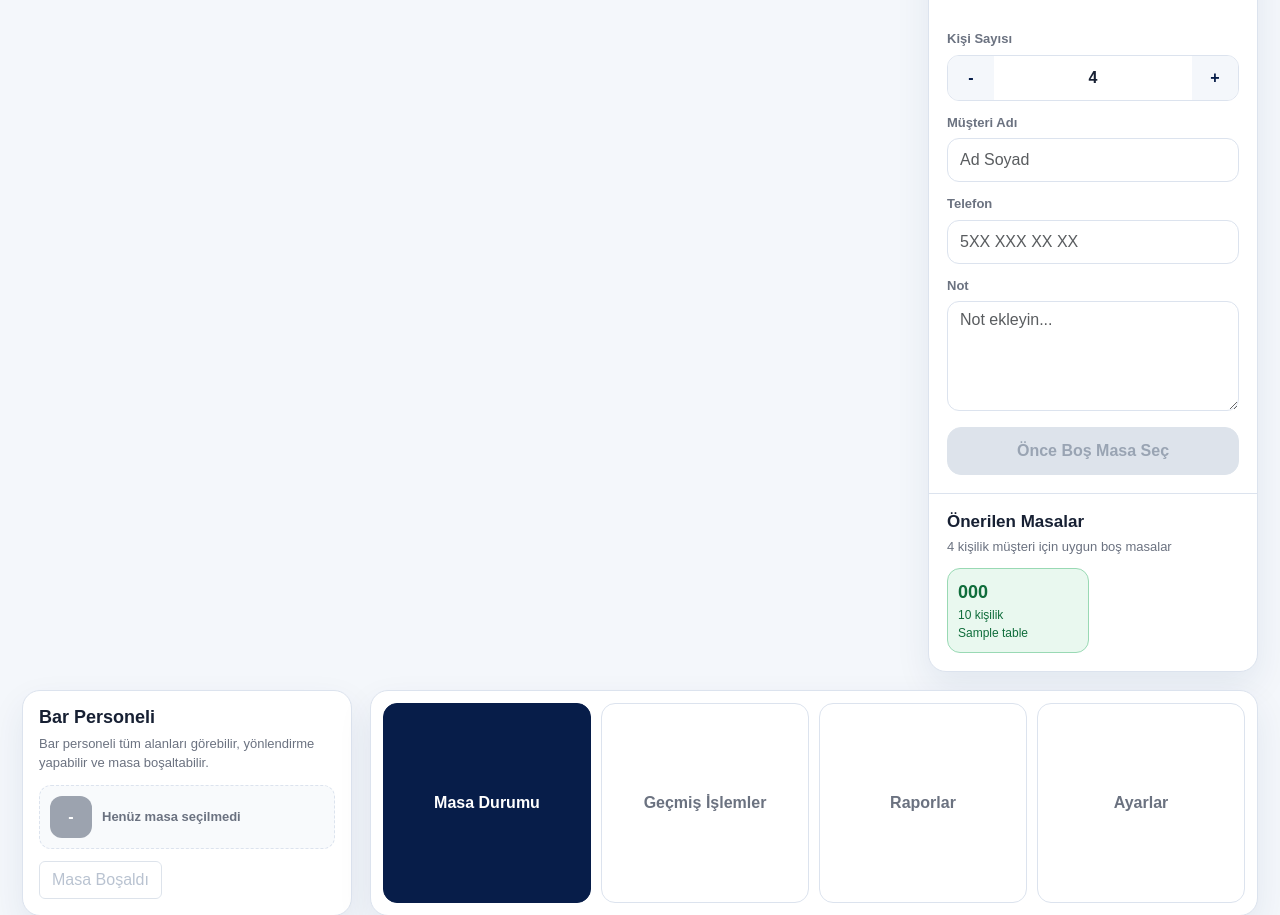
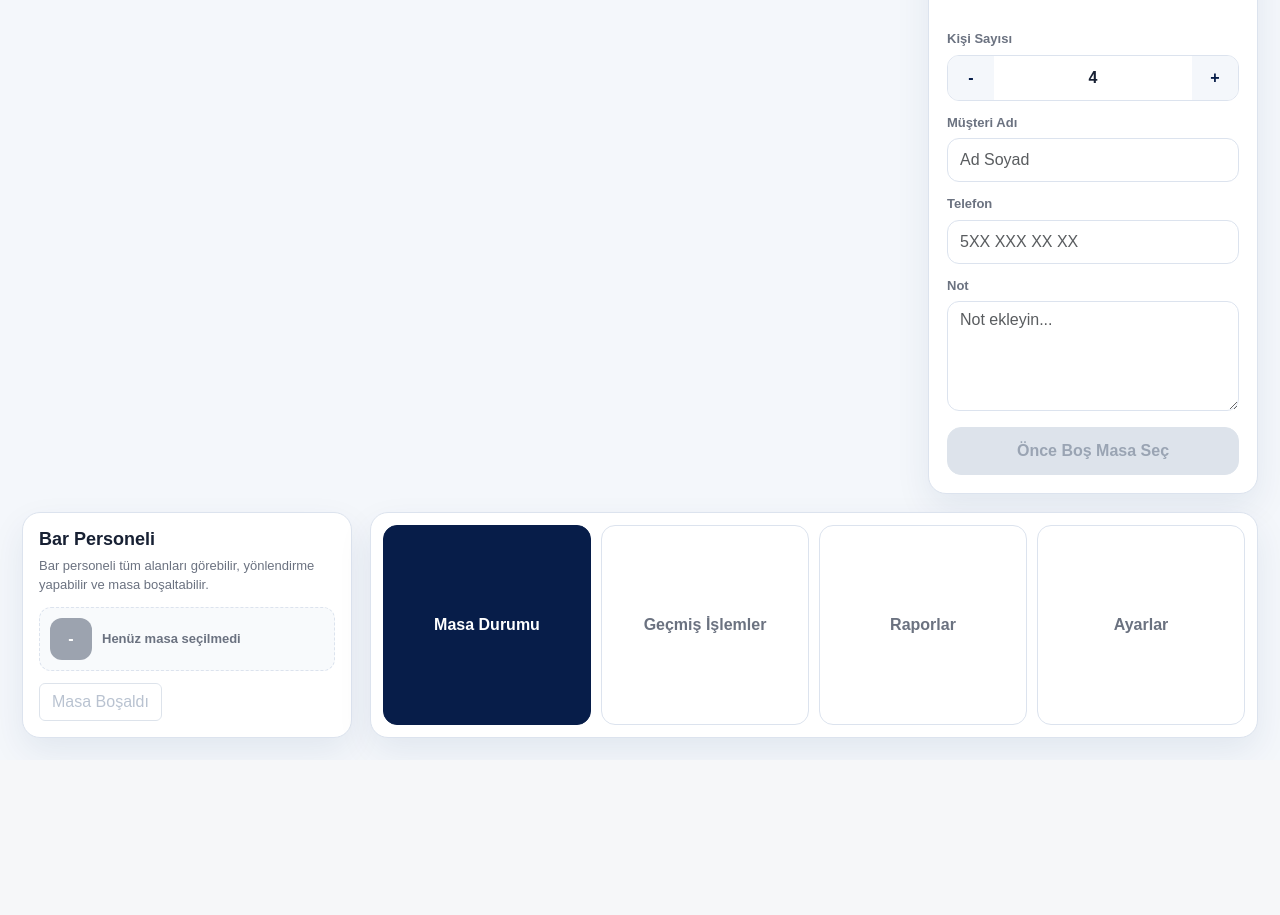
Before and after one commit to musty7091/lido, a Flask app: template app/templates/dashboard.html in a window 1280 px wide. Shown: the part 1040-1955 px from the top of the page. After the commit the page ends 1790 px from the top, so only its background shows below. Run offline with Flask 3, Linux system fonts and the light colour scheme; tables that the repository leaves empty hold one stand-in row (values such as "Sample post"); the template is opened without the code that fills it: values that come from a table or form of the project are taken from there, most other values are stand-ins (such as "Sample title", 1, 10 or a date in 2020).

Commit message:
Onerilen masalar bolumunu kaldir

```diff
--- a/app/static/css/main.css
+++ b/app/static/css/main.css
@@ -506,8 +506,7 @@ body {
 }
 
 .selected-table-box,
-.assignment-form,
-.recommended-box {
+.assignment-form {
     padding: 18px;
 }
 
@@ -732,59 +731,6 @@ body {
     cursor: not-allowed;
 }
 
-.recommended-box {
-    border-top: 1px solid var(--lido-border);
-}
-
-.recommended-box h3 {
-    margin: 0;
-    font-size: 17px;
-    font-weight: 850;
-}
-
-.recommended-box p {
-    margin: 4px 0 12px;
-    color: var(--lido-muted);
-    font-size: 13px;
-}
-
-.recommended-grid {
-    display: grid;
-    grid-template-columns: repeat(2, 1fr);
-    gap: 9px;
-}
-
-.recommended-grid button {
-    border: 1px solid #99d9b4;
-    background: var(--lido-green-soft);
-    color: #0f6d3b;
-    border-radius: 13px;
-    padding: 10px;
-    text-align: left;
-    cursor: pointer;
-}
-
-.recommended-grid button:hover {
-    border-color: var(--lido-green);
-    box-shadow: 0 8px 18px rgba(31, 157, 85, 0.16);
-}
-
-.recommended-grid strong,
-.recommended-grid span,
-.recommended-grid small {
-    display: block;
-}
-
-.recommended-grid strong {
-    font-size: 18px;
-    font-weight: 850;
-}
-
-.recommended-grid span,
-.recommended-grid small {
-    font-size: 12px;
-}
-
 .bottom-actions {
     margin-top: 18px;
     display: grid;
--- a/app/static/js/dashboard.js
+++ b/app/static/js/dashboard.js
@@ -1,6 +1,5 @@
 document.addEventListener("DOMContentLoaded", function () {
     const tableCards = Array.from(document.querySelectorAll("[data-table-card]"));
-    const recommendedButtons = Array.from(document.querySelectorAll("[data-recommended-table]"));
     const occupancyBars = Array.from(document.querySelectorAll("[data-occupancy-rate]"));
 
     const csrfTokenElement = document.querySelector("meta[name='csrf-token']");
@@ -89,12 +88,6 @@ document.addEventListener("DOMContentLoaded", function () {
             "status-long",
             "status-inactive"
         );
-    }
-
-    function findTableCardByCode(code) {
-        return tableCards.find(function (card) {
-            return card.dataset.code === code;
-        });
     }
 
     function valueOrDash(value) {
@@ -191,9 +184,11 @@ document.addEventListener("DOMContentLoaded", function () {
 
         if (selectedTable.status === "occupied" || selectedTable.status === "long") {
             selectedTableDuration.textContent = `Masada kalma süresi: ${selectedTable.duration}`;
+
             if (selectedTable.partySize) {
                 personCountInput.value = selectedTable.partySize;
             }
+
             fillCustomerFormFromSelectedTable();
         } else if (selectedTable.status === "empty") {
             selectedTableDuration.textContent = "Bu masa boş. Müşteri ataması yapılabilir.";
@@ -309,21 +304,6 @@ document.addEventListener("DOMContentLoaded", function () {
         });
     });
 
-    recommendedButtons.forEach(function (button) {
-        button.addEventListener("click", function () {
-            const tableCode = button.dataset.code;
-            const matchingCard = findTableCardByCode(tableCode);
-
-            if (matchingCard) {
-                selectTable(matchingCard);
-                matchingCard.scrollIntoView({
-                    behavior: "smooth",
-                    block: "center",
-                });
-            }
-        });
-    });
-
     tableSearchInput.addEventListener("input", applyFilters);
     areaFilter.addEventListener("change", applyFilters);
     capacityFilter.addEventListener("change", applyFilters);
--- a/app/templates/dashboard.html
+++ b/app/templates/dashboard.html
@@ -258,25 +258,6 @@
                 Önce Boş Masa Seç
             </button>
         </div>
-
-        <div class="recommended-box">
-            <h3>Önerilen Masalar</h3>
-            <p>4 kişilik müşteri için uygun boş masalar</p>
-
-            <div class="recommended-grid">
-                {% for table in dashboard_data.recommended_tables %}
-                <button
-                    type="button"
-                    data-recommended-table
-                    data-code="{{ table.code }}"
-                >
-                    <strong>{{ table.code }}</strong>
-                    <span>{{ table.capacity }} kişilik</span>
-                    <small>{{ table.area_name }}</small>
-                </button>
-                {% endfor %}
-            </div>
-        </div>
     </aside>
 </section>
 
```
Also changed, not shown: other parts of app/static/css/main.css (+62 -64 lines).
